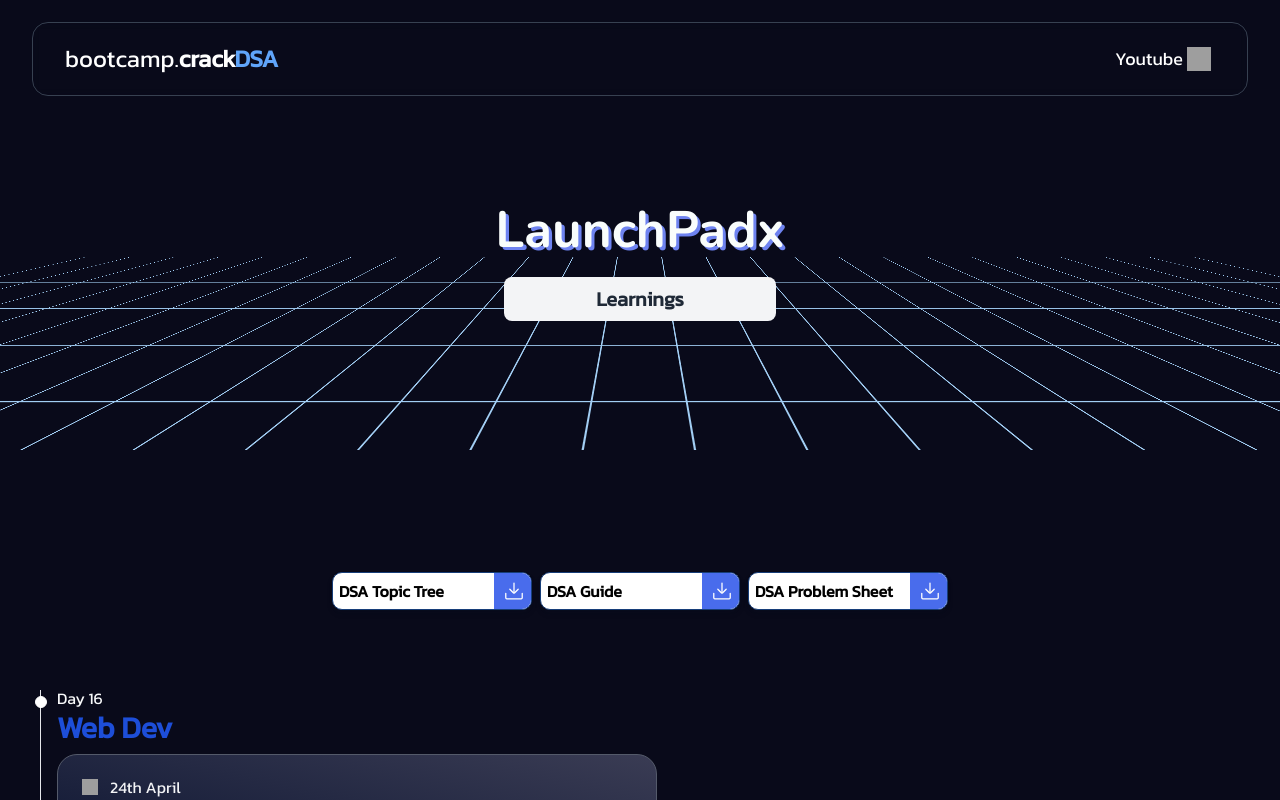
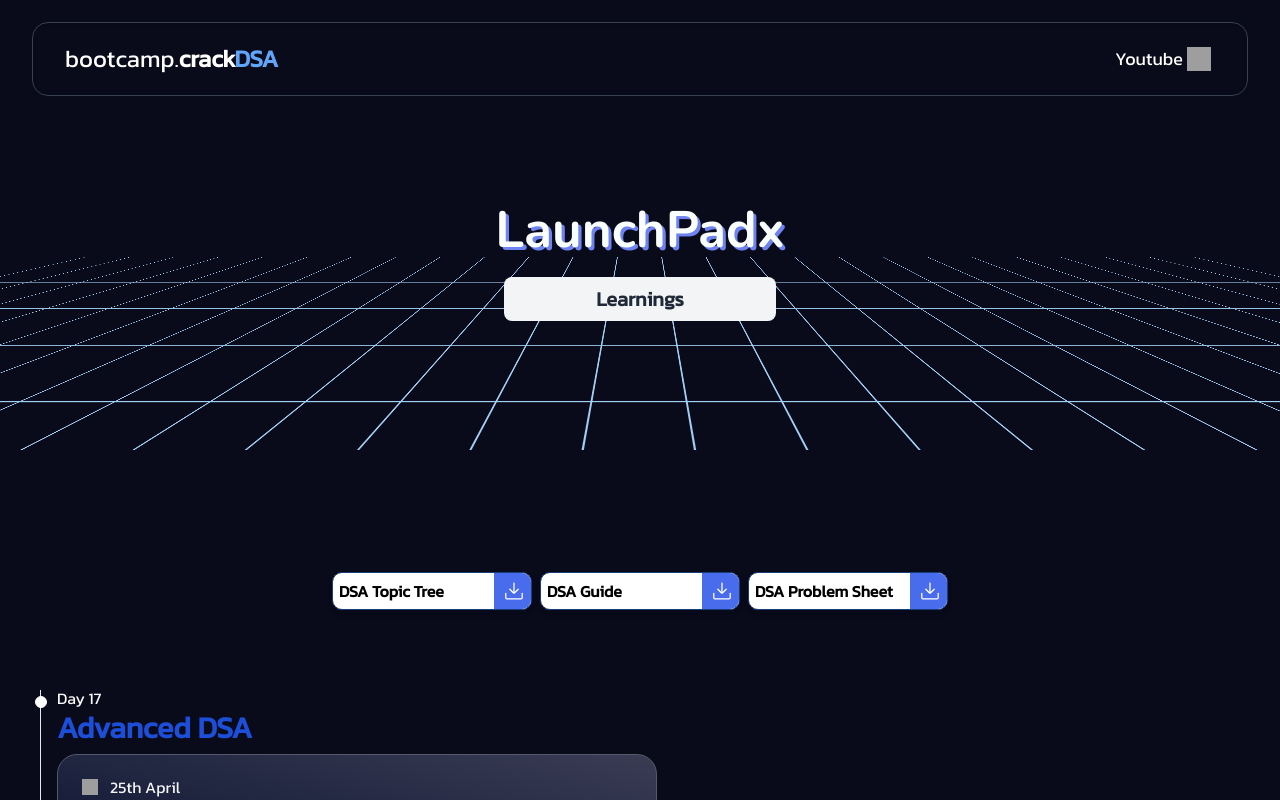
Before and after one commit to suraj-xd/bootcamp-landing-page, a Next.js app: page /learnings in a window 1280 px wide. Shown: the top 800 px of the page. Built offline with nearby package versions, Linux system fonts and the light colour scheme; grey boxes are pictures that could not be loaded.

Commit message:
Update index.js

```diff
--- a/pages/learnings/index.js
+++ b/pages/learnings/index.js
@@ -57,7 +57,8 @@ export default function TimeLine() {
                     </a>
                 </div>
                 <ol class="relative border-l border-gray-200 dark:border-gray-700">
-                    <List day={"Day 16"} date={"24th April"} topic="Web Dev" session="Website Deployment" live="https://www.youtube.com/watch?v=zqTjmJUsAVk" title1="Project Resources" title1Link="https://drive.google.com/drive/folders/1W1TKI24eFXi2cbjDG9_3TzbarkwSqN3a?usp=sharing" />
+                    <List day={"Day 17"} date={"25th April"} topic="Advanced DSA" session="Graphs & Tress" live="https://www.youtube.com/live/HPtChS0wnZI?feature=share" />
+               <List day={"Day 16"} date={"24th April"} topic="Web Dev" session="Website Deployment" live="https://www.youtube.com/watch?v=zqTjmJUsAVk" title1="Project Resources" title1Link="https://drive.google.com/drive/folders/1W1TKI24eFXi2cbjDG9_3TzbarkwSqN3a?usp=sharing" />
                  <List day={"Day 15"} date={"23th April"} topic="Web Dev" session="React Portfolio Project" live="https://www.youtube.com/watch?v=mySOzNqHUJo" title1="Project Resources" title1Link="https://drive.google.com/drive/folders/1W1TKI24eFXi2cbjDG9_3TzbarkwSqN3a?usp=sharing"/>
                    <List day={"Day 14"} date={"22th April"} topic="Web Dev" session="Introduction To React" live="https://www.youtube.com/live/R0D6iAWTGbk?feature=share" title1="Project Resources" title1Link="https://drive.google.com/drive/folders/1W1TKI24eFXi2cbjDG9_3TzbarkwSqN3a?usp=sharing"/>
                     <List day={"Day 13"} date={"21th April"} topic="Web Dev" session="Advanced JavaScript" live="https://youtube.com/live/NGBHgHKRdus" />
```
